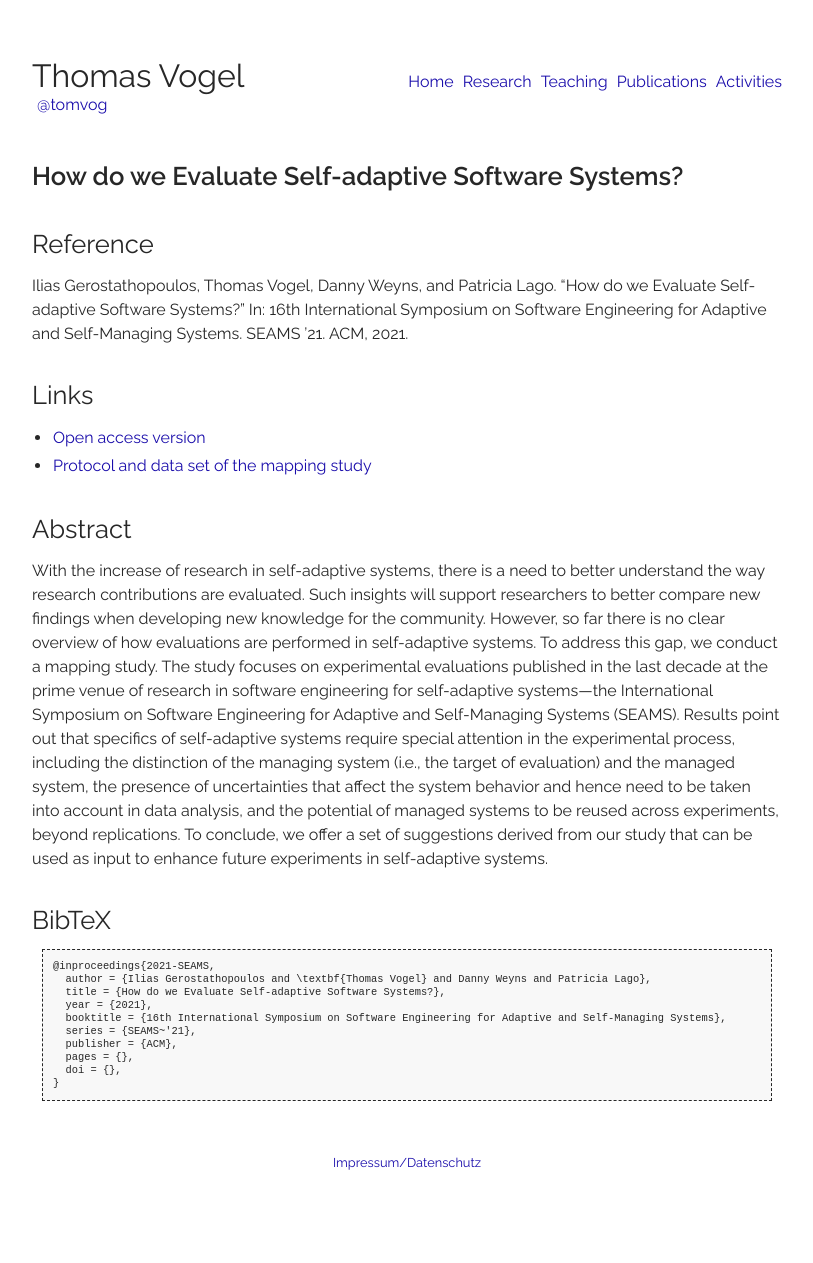
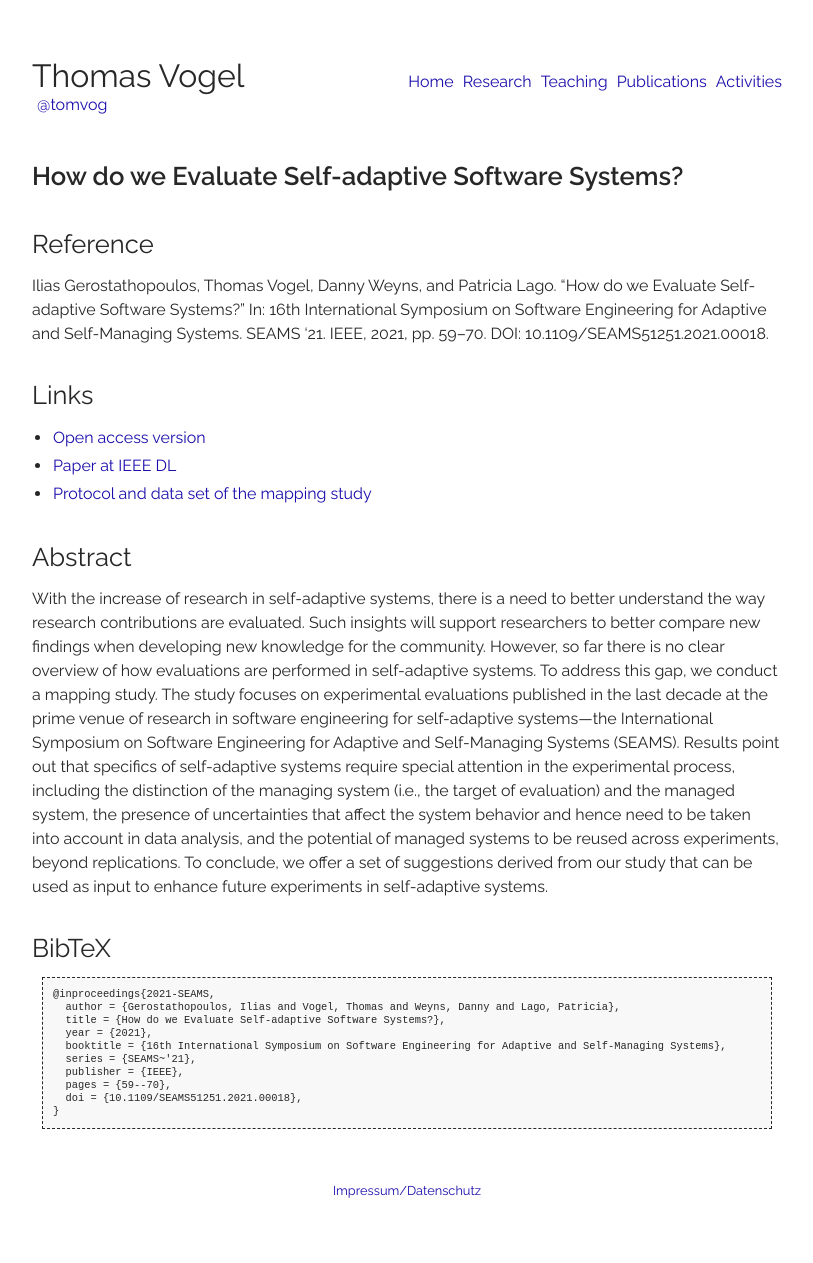
Before and after one commit to thomas-vogel/thomas-vogel.github.io, a Jekyll site: the page built from _pages/publications/2021-SEAMS.md, in a window 1280 px wide. Shown: the whole page, without its empty margins (233-1046 px from the left). Built offline with Jekyll 4.4.1, drawn with Linux system fonts in a browser that asks for light colours; before the commit the page ends 1235 px from its top, so only the background shows below that.

Commit message:
Add SEAMS'21 paper info.

```diff
--- a/_pages/publications/2021-SEAMS.md
+++ b/_pages/publications/2021-SEAMS.md
@@ -5,10 +5,11 @@ layout: page
 ---
 
 ## Reference
-Ilias Gerostathopoulos, Thomas Vogel, Danny Weyns, and Patricia Lago. "How do we Evaluate Self-adaptive Software Systems?" In: 16th International Symposium on Software Engineering for Adaptive and Self-Managing Systems. SEAMS ’21. ACM, 2021.
+Ilias Gerostathopoulos, Thomas Vogel, Danny Weyns, and Patricia Lago. “How do we Evaluate Self-adaptive Software Systems?” In: 16th International Symposium on Software Engineering for Adaptive and Self-Managing Systems. SEAMS '21. IEEE, 2021, pp. 59--70. DOI: 10.1109/SEAMS51251.2021.00018.
 
 ## Links
 * [Open access version](https://arxiv.org/abs/2103.11481){:target="_blank"}
+* [Paper at IEEE DL](https://doi.ieeecomputersociety.org/10.1109/SEAMS51251.2021.00018){:target="_blank"}
 * [Protocol and data set of the mapping study](https://doi.org/10.5281/zenodo.4622749){:target="_blank"}
 
 ## Abstract
@@ -18,13 +19,13 @@ With the increase of research in self-adaptive systems, there is a need to bette
 
 <div class="bibtex">
 <pre>@inproceedings{2021-SEAMS,
-  author = {Ilias Gerostathopoulos and \textbf{Thomas Vogel} and Danny Weyns and Patricia Lago},
+  author = {Gerostathopoulos, Ilias and Vogel, Thomas and Weyns, Danny and Lago, Patricia},
   title = {How do we Evaluate Self-adaptive Software Systems?},
   year = {2021},
   booktitle = {16th International Symposium on Software Engineering for Adaptive and Self-Managing Systems},
   series = {SEAMS~'21},
-  publisher = {ACM},
-  pages = {},
-  doi = {},
+  publisher = {IEEE},
+  pages = {59--70},
+  doi = {10.1109/SEAMS51251.2021.00018},
 }</pre>
 </div>
```
Also changed, not shown: _pages/pastnews.md (+4 -0 lines), _pages/publications/index.md (+1 -1 lines), _pages/publications/type.md (+1 -1 lines), index.md (+2 -5 lines).
